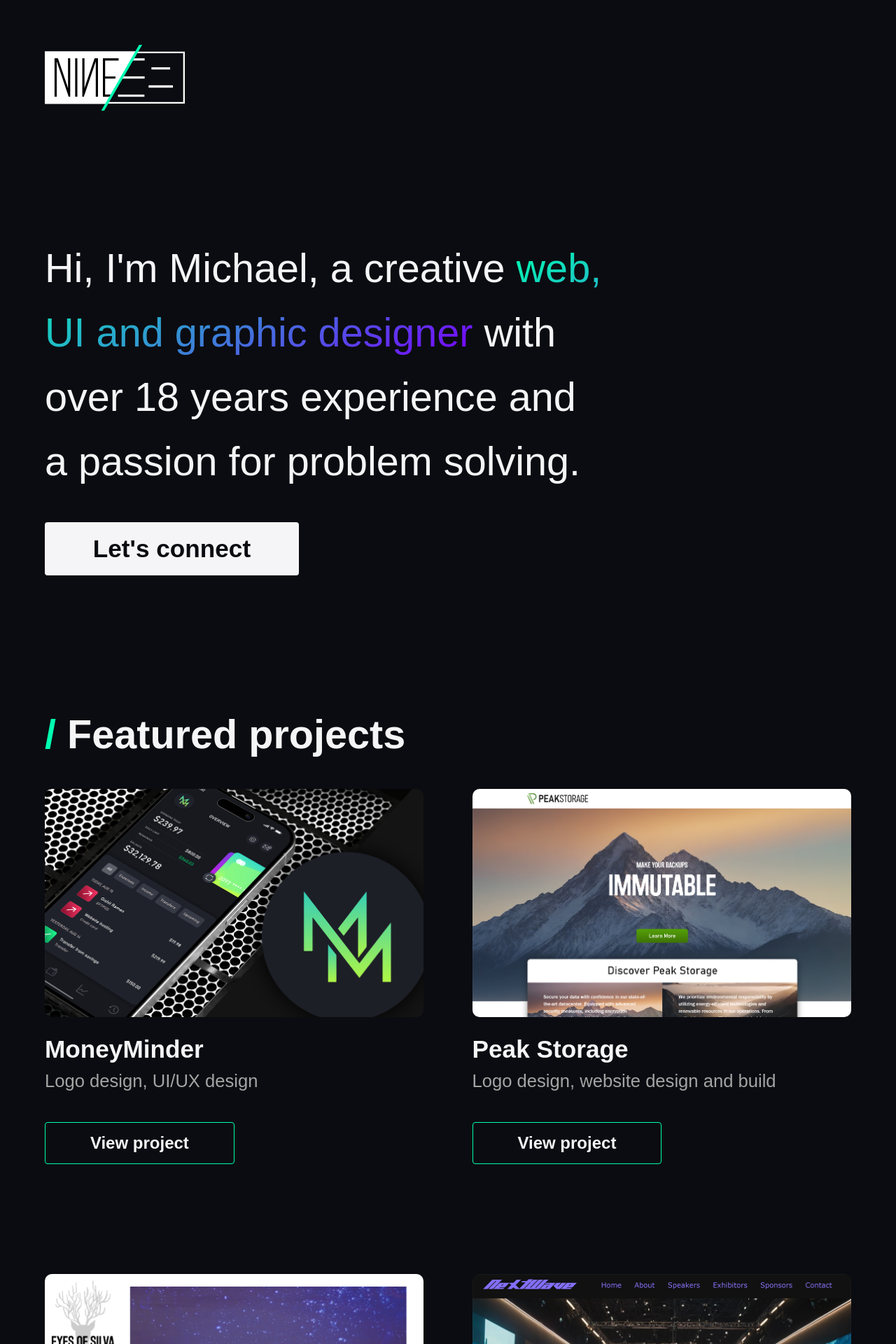
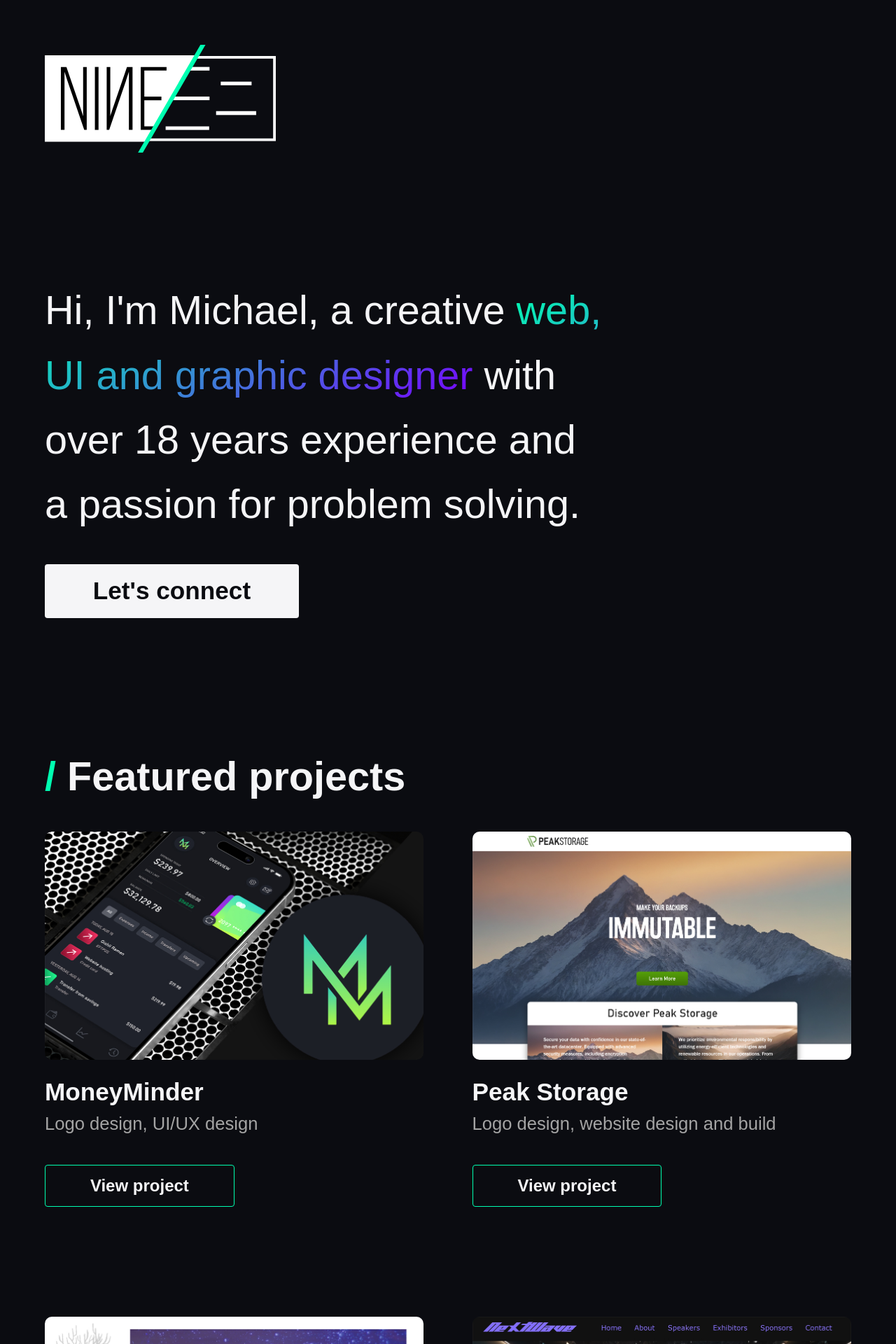
Before and after one commit to NINE32/nine32, a Jekyll site: the page built from index.html, in a window 1280 px wide. Shown: the top 1920 px of the page at 70% size. Built offline with Jekyll 4.4.1, drawn with Linux system fonts in a browser that asks for light colours.

Commit message:
Update styles.css

```diff
--- a/assets/styles/styles.css
+++ b/assets/styles/styles.css
@@ -60,7 +60,7 @@ h4 {
 
 #header-logo {
     width: 45%;
-    max-width: 200px;
+    max-width: 330px;
 }
 
 #greeting {
```
